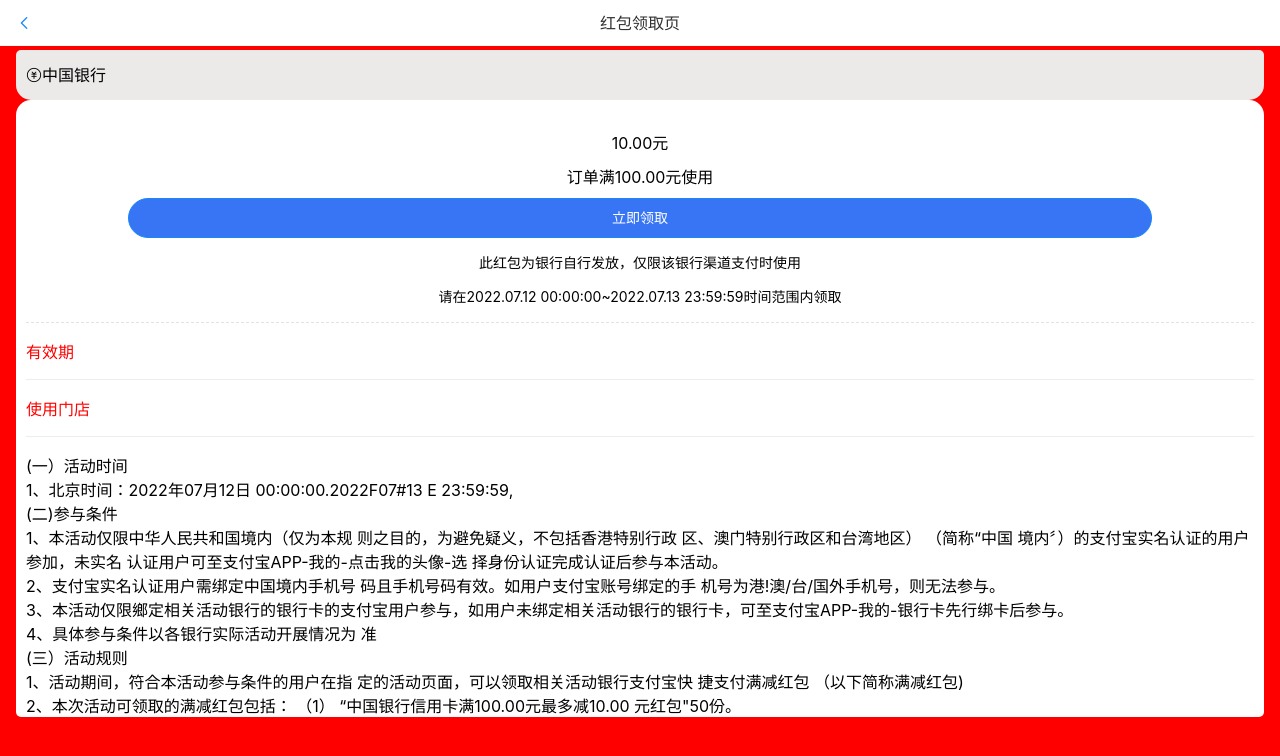
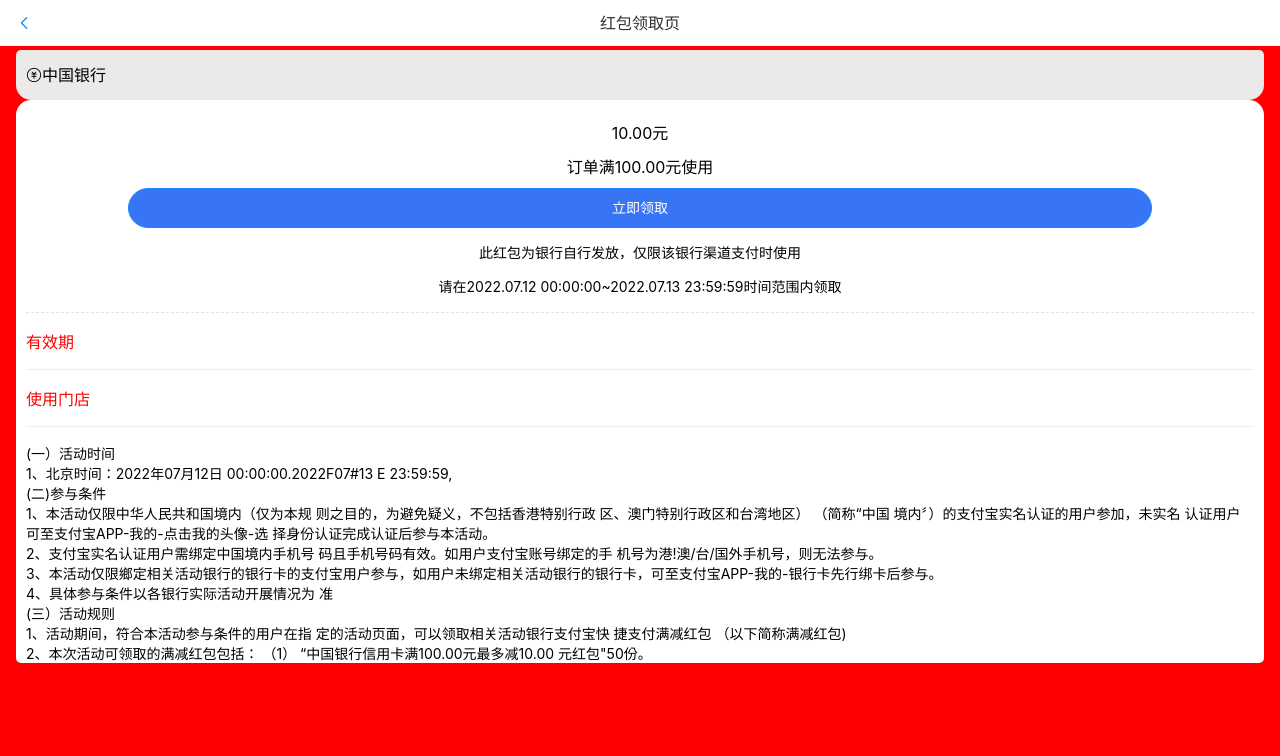
Before and after one commit to liaozhijie8/take_coupon, a Vue app: page / in a window 1280 px wide. Shown: the top 756 px of the page. Built offline with nearby package versions, Linux system fonts and the light colour scheme.

Commit message:
字体样式调整

```diff
--- a/src/components/CouponTake.vue
+++ b/src/components/CouponTake.vue
@@ -104,7 +104,7 @@
     border-radius: 5px;
     border-top-left-radius: 15px;
     border-top-right-radius: 15px;
-    padding-top: 20px;
+    padding-top: 10px;
     background-color: white;
 
     .price {
@@ -139,6 +139,7 @@
 
     .rule-detail {
       text-align: left;
+      font-size: 14px;
       span{
         text-indent: 2em;
       }
```
